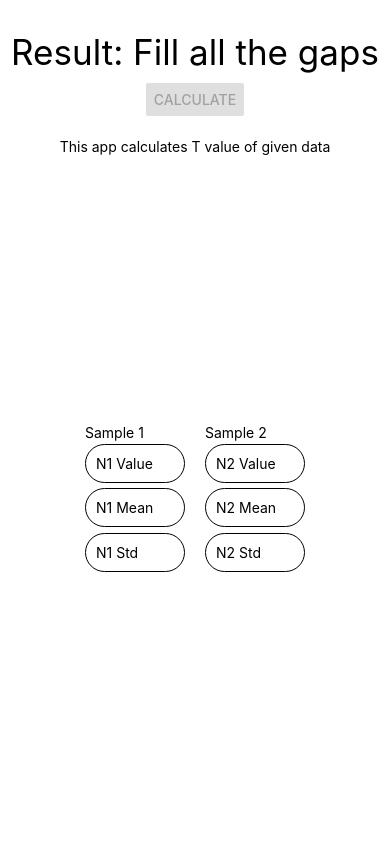
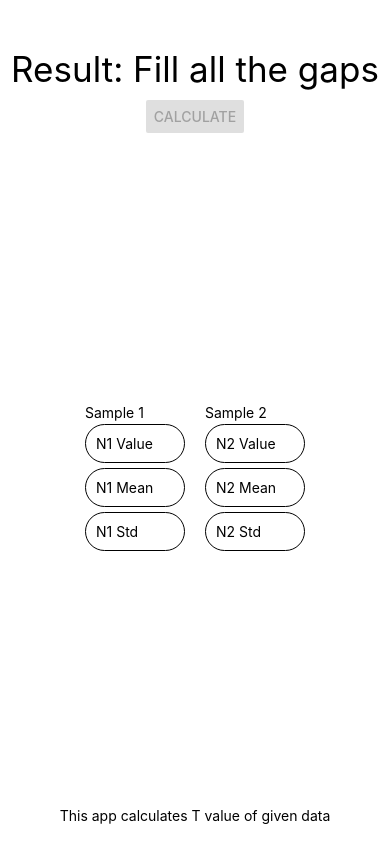
Before and after one commit to cyb3rsalih/calculaTe, a React Native app: screen / in a window 390 px wide. Built offline with nearby package versions, Linux system fonts and the light colour scheme.

Commit message:
near to perfect

```diff
--- a/App.js
+++ b/App.js
@@ -75,13 +75,12 @@ export default class App extends Component {
     return (
       <TouchableWithoutFeedback onPress={Keyboard.dismiss} >
         <View style={styles.container}>
-          <View style={{flex:1,flexDirection:'column',justifyContent:'center',alignItems:'center'}} >
+          <View style={{flex:1,flexDirection:'column',justifyContent:'center',alignItems:'center',marginTop:20}} >
 
             { !this.state.hideResult ? (<Text style={{fontSize:35,padding:10}}>Result: {this.state.disabled == true ? 'Fill all the gaps' : this.state.result }</Text>) : <View></View>  }
             { !this.state.hideResult ? ( <Button disabled={ this.state.disabled } onPress={ () => this.hesapla() } title={'Calculate'} ></Button>) : <View></View>  }
 
           </View>
-          <Text>This app calculates T value of given data</Text>
         <KeyboardAvoidingView behavior='padding' style={styles.container2}>
 
           {/* Sample 1 Inputs */}
@@ -176,7 +175,7 @@ export default class App extends Component {
           </View>
 
         </KeyboardAvoidingView>
-
+        <Text style={{marginBottom:20}}>This app calculates T value of given data</Text>
         </View>
       </TouchableWithoutFeedback>
     )
@@ -216,5 +215,4 @@ const styles = StyleSheet.create({
     borderRadius:60,
     margin:5
   }
-
 });
```
